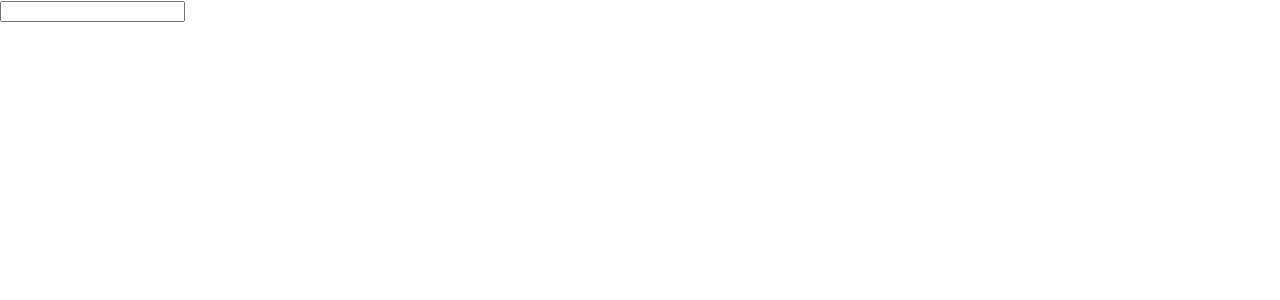
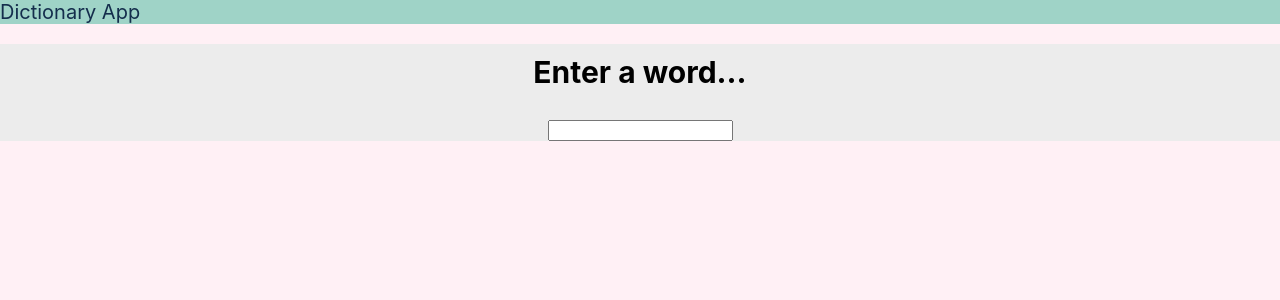
Before and after one commit to cafeorea/dictionary-app-react, a React (Create React App) app: page / in a window 1280 px wide. Shown: the top 300 px of the page. Built offline with nearby package versions, Linux system fonts and the light colour scheme; the HTML template or start-up script is replaced by a standard one.

Commit message:
Layout edits
Change to colour scheme, layout and title

```diff
--- a/src/App.js
+++ b/src/App.js
@@ -1,10 +1,12 @@
 import "./App.css";
 import Search from "./Search";
+import Header from "./Header";
 
 function App() {
   return (
     <div className="App">
       <div className="container">
+        <Header />
         <Search />
       </div>
     </div>
--- /dev/null
+++ b/src/Header.css
@@ -0,0 +1,7 @@
+.navigation {
+  background-color: #9fd3c7 !important;
+}
+.navtext {
+  color: #142d4c !important;
+  font-size: 20px;
+}
--- /dev/null
+++ b/src/Header.js
@@ -0,0 +1,12 @@
+import React from "react";
+import "./Header.css";
+
+export default function Header() {
+  return (
+    <nav className="navbar  navbar-light navigation">
+      <div className="container-fluid">
+        <span className="navbar-brand mb-0 h1 navtext">Dictionary App</span>
+      </div>
+    </nav>
+  );
+}
--- a/src/Search.css
+++ b/src/Search.css
@@ -0,0 +1,16 @@
+.SearchBar {
+  background-color: #ececec;
+}
+
+h1 {
+  font-size: 30px;
+  text-align: center;
+  padding-top: 10px;
+  padding-bottom: 10px;
+}
+
+form {
+  display: flex;
+  justify-content: center;
+  align-items: center;
+}
--- a/src/Search.js
+++ b/src/Search.js
@@ -15,9 +15,14 @@ export default function Search() {
   }
 
   return (
-    <div className="Search">
+    <div className="SearchBar">
+      <h1>Enter a word...</h1>
       <form onSubmit={dictionarySearch}>
-        <input type="search" onChange={handleSearchTerm} />
+        <input
+          type="search"
+          className="form-control form-control-lg"
+          onChange={handleSearchTerm}
+        />
       </form>
     </div>
   );
--- a/src/index.css
+++ b/src/index.css
@@ -1,13 +1,14 @@
 body {
+  background-color: lavenderblush;
   margin: 0;
-  font-family: -apple-system, BlinkMacSystemFont, 'Segoe UI', 'Roboto', 'Oxygen',
-    'Ubuntu', 'Cantarell', 'Fira Sans', 'Droid Sans', 'Helvetica Neue',
+  font-family: -apple-system, BlinkMacSystemFont, "Segoe UI", "Roboto", "Oxygen",
+    "Ubuntu", "Cantarell", "Fira Sans", "Droid Sans", "Helvetica Neue",
     sans-serif;
   -webkit-font-smoothing: antialiased;
   -moz-osx-font-smoothing: grayscale;
 }
 
 code {
-  font-family: source-code-pro, Menlo, Monaco, Consolas, 'Courier New',
+  font-family: source-code-pro, Menlo, Monaco, Consolas, "Courier New",
     monospace;
 }
```
